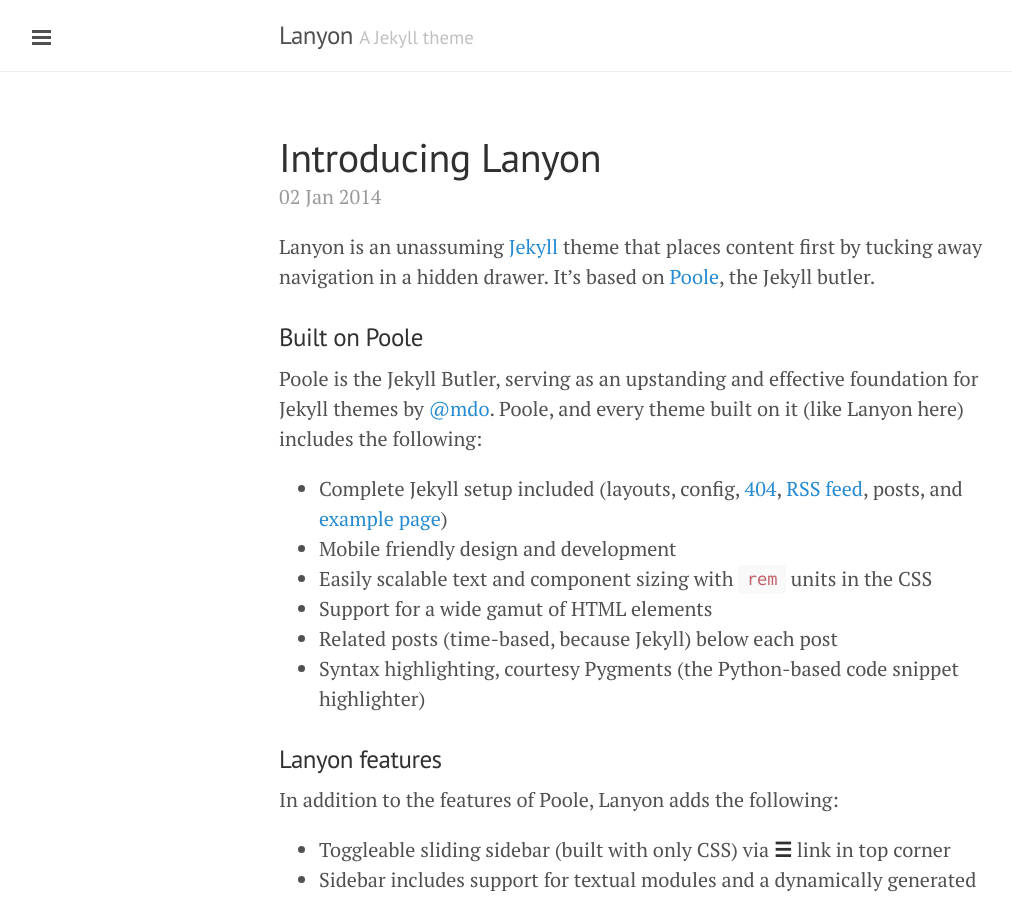
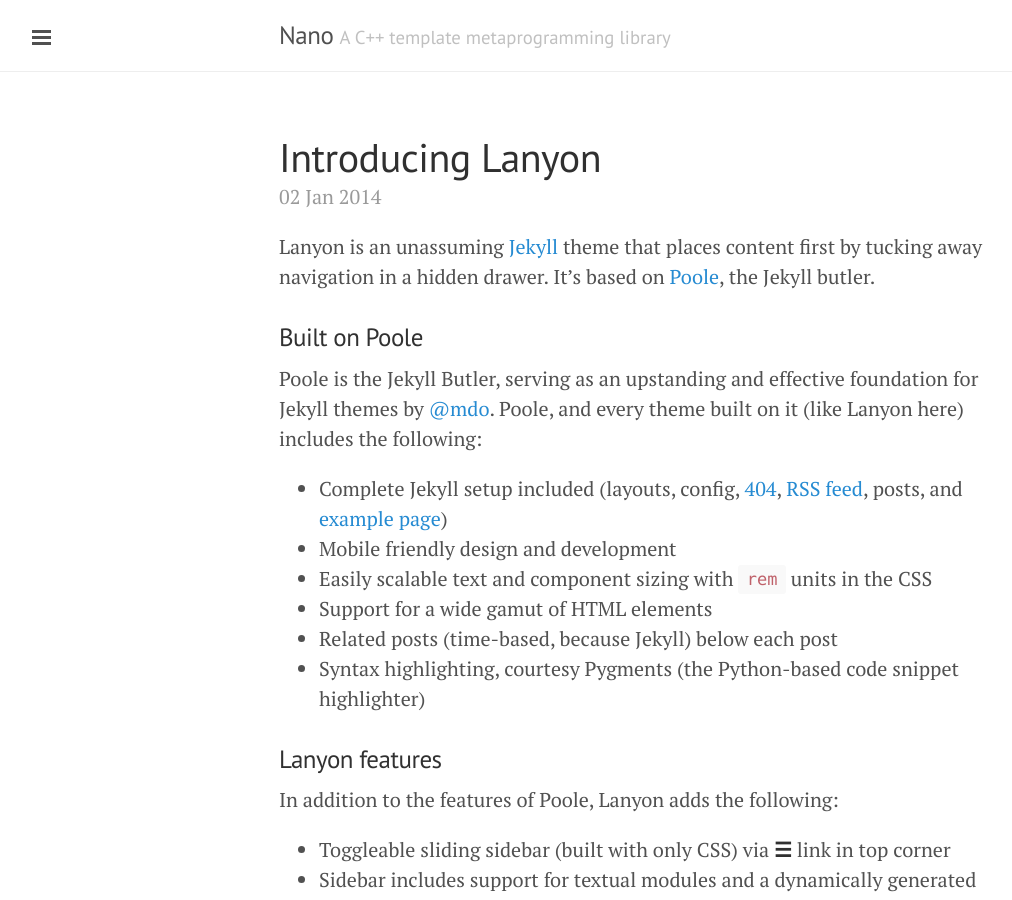
Before and after one commit to robclu/nano, a Jekyll site: the page built from index.html, in a window 1280 px wide and 900 px high. Shown: the whole window, without its empty margins (1-1013 px from the left). Built offline with Jekyll 4.4.1, drawn with Linux system fonts in a browser that asks for light colours; Markdown is read by kramdown in place of the engine named in the settings; the list of posts is cut into pages by our own code.

Commit message:
Edited config

```diff
--- a/CNAME
+++ /dev/null
@@ -1 +0,0 @@
-lanyon.getpoole.com
--- a/_config.yml
+++ b/_config.yml
@@ -6,14 +6,14 @@
 permalink:        pretty
 
 # Setup
-title:            Lanyon
-tagline:          'A Jekyll theme'
-description:      'A reserved <a href="http://jekyllrb.com" target="_blank">Jekyll</a> theme that places the utmost gravity on content with a hidden drawer. Made by <a href="https://twitter.com/mdo" target="_blank">@mdo</a>.'
-url:              http://lanyon.getpoole.com
+title:            Nano
+tagline:          'A C++ template metaprogramming library'
+description:      'A C++ template metaprogramming library designed to provide compile time implementations of common STL and functional programming functions, as well as allowing user-defined metafunctions to be easily implemented using the functions provided by nano'
+url:              http://
 
 author:
-  name:           'Mark Otto'
-  url:            https://twitter.com/mdo
+  name:           'Rob Clucas'
+  url:            https://robclu.github.io
 
 paginate:         5
 
@@ -21,4 +21,4 @@
 version:          2.0.0
 
 github:
-  repo:           https://github.com/poole/lanyon
+  repo:          https://github.com/robclu/nano
--- a/_layouts/default.html
+++ b/_layouts/default.html
@@ -3,7 +3,7 @@
 
   {% include head.html %}
 
-  <body>
+  <body class=theme-base-0d">
 
     {% include sidebar.html %}
 
```
